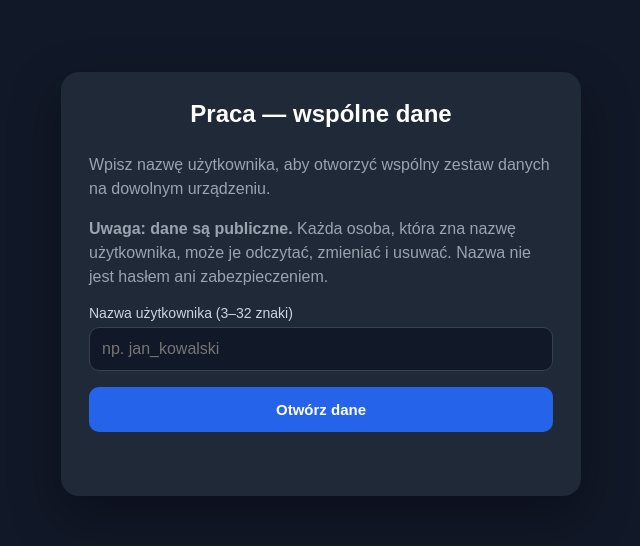
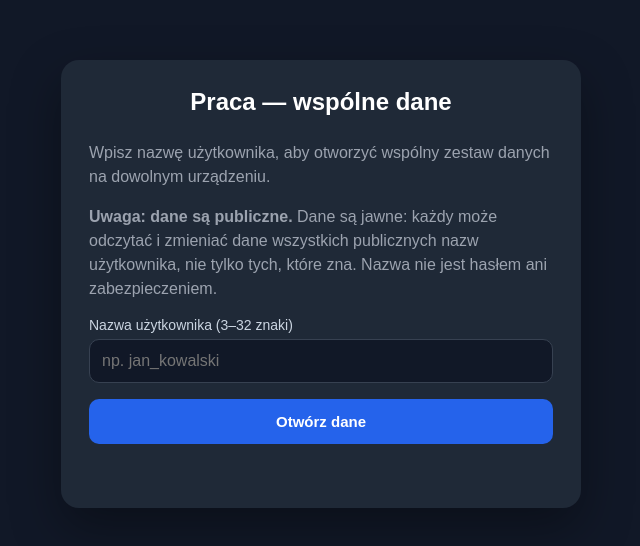
Before and after one commit to ppwynik/test, a plain HTML site: page index.html in a window 1280 px wide. Shown: the part 116-662 px from the top of the page, without its empty margins (319-959 px from the left). Drawn offline with nearby package versions, Linux system fonts and the light colour scheme.

Commit message:
Clarify public shared data visibility notice

```diff
--- a/index.html
+++ b/index.html
@@ -52,7 +52,7 @@ th{color:#9ca3af;font-weight:600}td{color:#f3f4f6}
 <section class="auth-panel" id="authPanel">
   <h1>Praca — wspólne dane</h1>
   <p>Wpisz nazwę użytkownika, aby otworzyć wspólny zestaw danych na dowolnym urządzeniu.</p>
-  <p><strong>Uwaga: dane są publiczne.</strong> Każda osoba, która zna nazwę użytkownika, może je odczytać, zmieniać i usuwać. Nazwa nie jest hasłem ani zabezpieczeniem.</p>
+  <p><strong>Uwaga: dane są publiczne.</strong> Dane są jawne: każdy może odczytać i zmieniać dane wszystkich publicznych nazw użytkownika, nie tylko tych, które zna. Nazwa nie jest hasłem ani zabezpieczeniem.</p>
   <label for="sharedUsername">Nazwa użytkownika (3–32 znaki)</label>
   <input id="sharedUsername" type="text" autocomplete="username" maxlength="32" placeholder="np. jan_kowalski" required>
   <div class="auth-actions">
```
